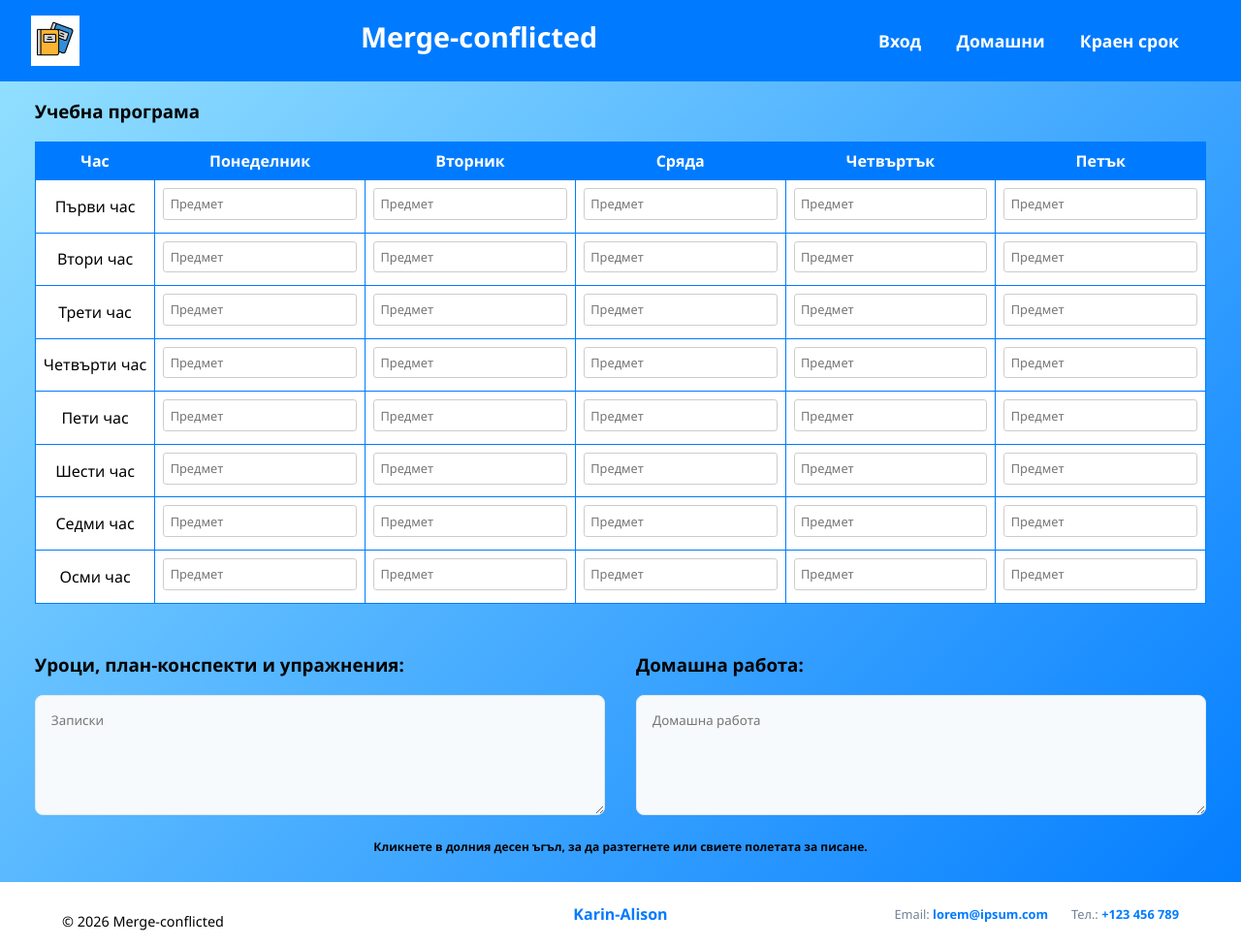
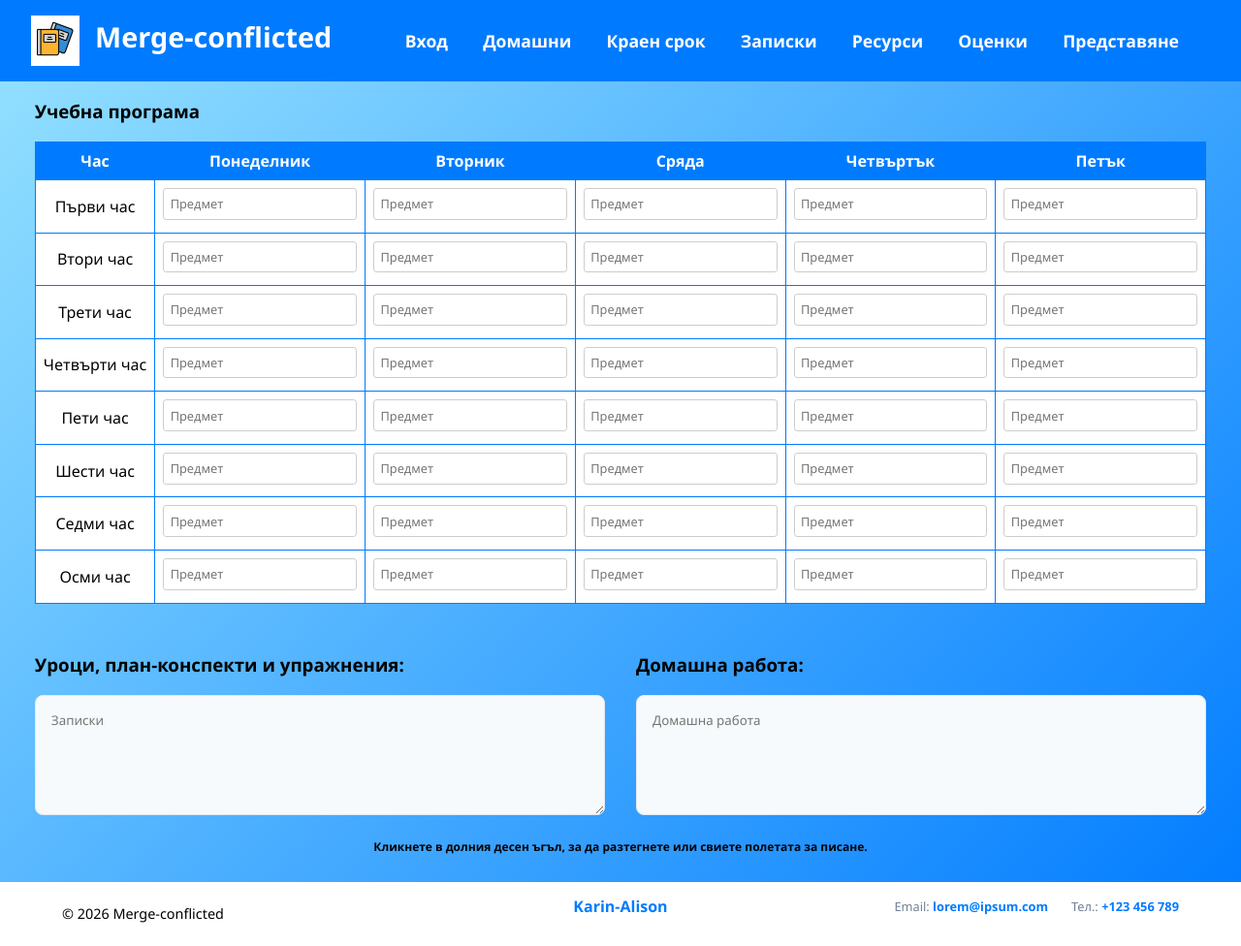
Before and after one commit to IT-8-TUES/8B-25-26-Merge-conflicted, a plain HTML site: page Karin-Alison Todorova/dashboard.html in a window 1280 px wide. Shown: the whole page at 97% size. Drawn offline with Linux system fonts and the light colour scheme.

Commit message:
Making the connections between the dofferent folders anf fixing the alignment of the h1 in the header

```diff
--- a/Karin-Alison Todorova/dashboard.html
+++ b/Karin-Alison Todorova/dashboard.html
@@ -13,6 +13,10 @@
                 <a href="index.html">Вход</a>
                 <a href="../Anna Watzin/homework.html">Домашни</a>
                 <a href="../Anna Watzin/deadlines.html">Краен срок</a>
+                <a href="../Kaloyan Nikolov/notes.html">Записки</a>
+                <a href="../Kaloyan Nikolov/resources.html">Ресурси</a>
+                <a href="../Simeon Minkov/grades.html">Оценки</a>
+                <a href="../Simeon Minkov/performance.html">Представяне</a>
             </nav>
         </header>
 
--- a/Karin-Alison Todorova/style.css
+++ b/Karin-Alison Todorova/style.css
@@ -42,6 +42,8 @@ h1 {
     font-size: 1.8rem;
     margin: 0rem;
     margin-bottom: 0.5rem;
+    margin-left: 1rem;
+    margin-right: auto;
 }
 p {
     margin-bottom: 1.5rem;
@@ -96,7 +98,7 @@ footer {
     background-color: white;
     width: 100%;
     margin-top: auto;
-    padding: 1rem 5%;
+    padding: 0.5rem 5%;
     display: flex;
     justify-content: space-between;
     align-items: center;
```
Also changed, not shown: Karin-Alison Todorova/index.html (+4 -0 lines).
